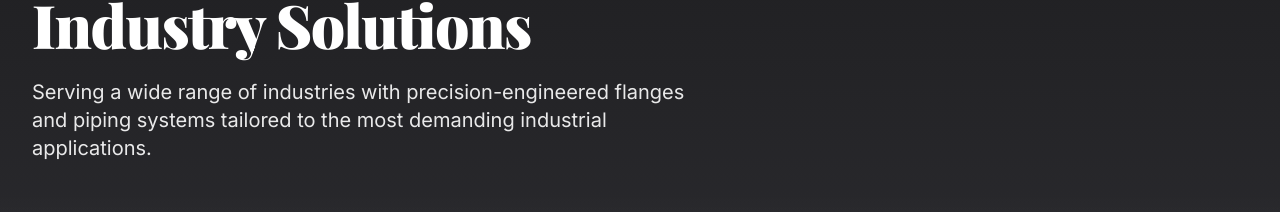
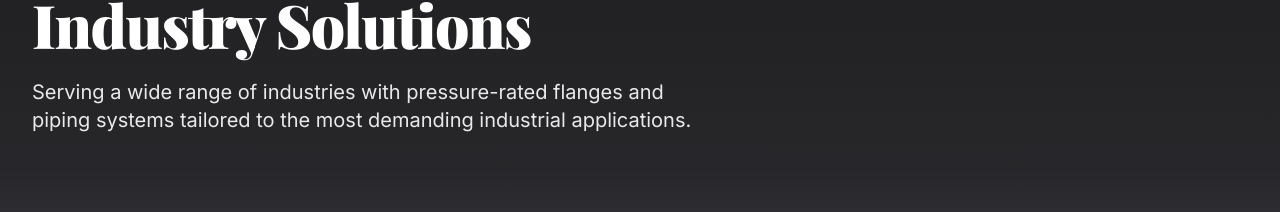
Before and after one commit to Texas-Flanges/apiflange-new, a Next.js app: page /industries in a window 1280 px wide. Shown: the part 305-517 px from the top of the page. Built offline with nearby package versions, Linux system fonts and the light colour scheme; no server answers; a web font is replaced by a local one.

Commit message:
Brand voice: "precision-engineered" -> "pressure-rated"

```diff
--- a/src/app/industries/page.tsx
+++ b/src/app/industries/page.tsx
@@ -146,7 +146,7 @@ export default function IndustriesPage() {
     <>
       <PageHero
         title="Industry Solutions"
-        subtitle="Serving a wide range of industries with precision-engineered flanges and piping systems tailored to the most demanding industrial applications."
+        subtitle="Serving a wide range of industries with pressure-rated flanges and piping systems tailored to the most demanding industrial applications."
         variant="navy"
         breadcrumbs={[{ label: 'Industries', href: '/industries' }]}
       />
```
